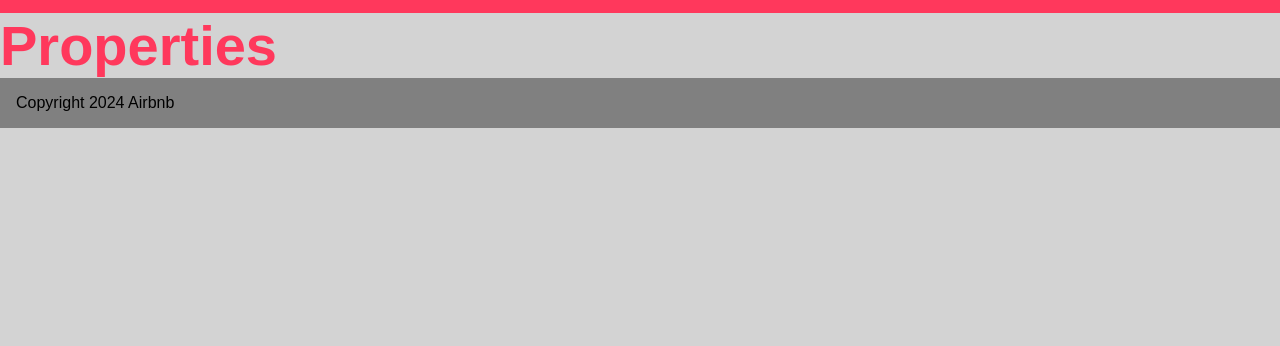
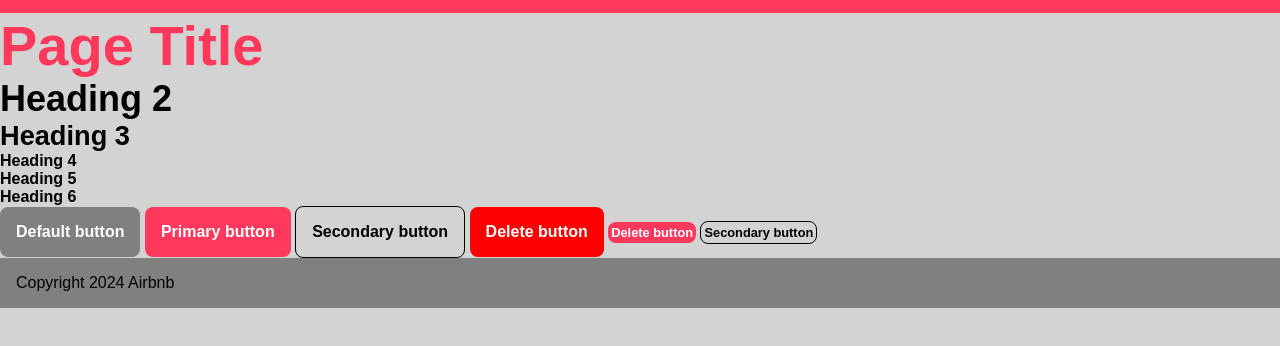
Before and after one commit to pcruz01-su/ist363-airbnb, a website: page index.html in a window 1280 px wide. Shown: the part 94-440 px from the top of the page. Drawn offline with Linux system fonts and the light colour scheme; no server answers.

Commit message:
Attendance 03/05/24- BEM styles

```diff
--- a/index.html
+++ b/index.html
@@ -94,7 +94,19 @@
       Mobile menu content goes here.
     </div>
     <main>
-      <h1>Properties</h1>
+      <h1 class="heading heading--1">Page Title</h1>
+      <h2 class="heading heading--2">Heading 2</h2>
+      <h3 class="heading heading--3">Heading 3</h3>
+      <h4 class="heading heading--4">Heading 4</h4>
+      <h5 class="heading heading--5">Heading 5</h5>
+      <h6 class="heading heading--6">Heading 6</h6>
+      <a class="btn" href="">Default button</a>
+      <a class="btn btn--primary" href="">Primary button</a>
+      <a class="btn btn--secondary" href="">Secondary button</a>
+      <a class="btn btn--delete" href="">Delete button</a>
+      <a class="btn btn--primary btn--small" href="">Delete button</a>
+      <a class="btn btn--secondary btn--small" href="">Secondary button</a>
+
       <div id="content"></div>
     </main>
     <footer>Copyright 2024 Airbnb</footer>
--- a/sass/base/_typography.scss
+++ b/sass/base/_typography.scss
@@ -1,10 +1,13 @@
 @use '../abstracts/vars';
 @use '../abstracts/mixins';
 
-h1 {
+.heading {
+  font-family: vars.$font-primary;
+  font-weight: bold;
+  color: black;
+
+  &--1 {
     font-size: 2.5rem;
-  font-family: vars.$font_primary;
-  font-weight: bold;
     color: vars.$color_primary;
     @include mixins.breakpoint(tablet) {
       font-size: 2.5rem;
@@ -16,12 +19,8 @@ h1 {
       font-size: 3.5rem;
     }
   }
-
-h2 {
+  &--2 {
     font-size: 1.5rem;
-  font-family: vars.$font_primary;
-  font-weight: bold;
-  color: black;
     @include mixins.breakpoint(tablet) {
       font-size: 1.75rem;
     }
@@ -32,11 +31,8 @@ h2 {
       font-size: 2.25rem;
     }
   }
-h3 {
+  &--3 {
     font-size: 1.1rem;
-  font-family: vars.$font-primary;
-  font-weight: bold;
-  color: black;
     @include mixins.breakpoint(tablet) {
       font-size: 1.3rem;
     }
@@ -47,6 +43,7 @@ h3 {
       font-size: 1.7rem;
     }
   }
+}
 p {
   font-size: 1.5rem;
   font-family: vars.$font_secondary;
--- a/sass/components/_btn.scss
+++ b/sass/components/_btn.scss
@@ -1,4 +1,32 @@
 @use '../abstracts/vars';
+
+.btn {
+  background-color: grey;
+  color: white;
+  padding: 1rem;
+  font-family: vars.$font-primary;
+  font-size: 1rem;
+  font-weight: bold;
+  display: inline-block;
+  text-decoration: none;
+  border-radius: 0.5rem;
+  &--primary {
+    background-color: vars.$color_primary;
+  }
+
+  &--secondary {
+    background-color: transparent;
+    border: 1px solid black;
+    color: black;
+  }
+  &--delete {
+    background-color: red;
+  }
+  &--small {
+    font-size: 0.8rem;
+    padding: 3px;
+  }
+}
 
 .btn-ui {
   padding: 1rem;
```
Also changed, not shown: css/style.css, 1 other file. Lines whose indentation alone changed are shown as unchanged.
